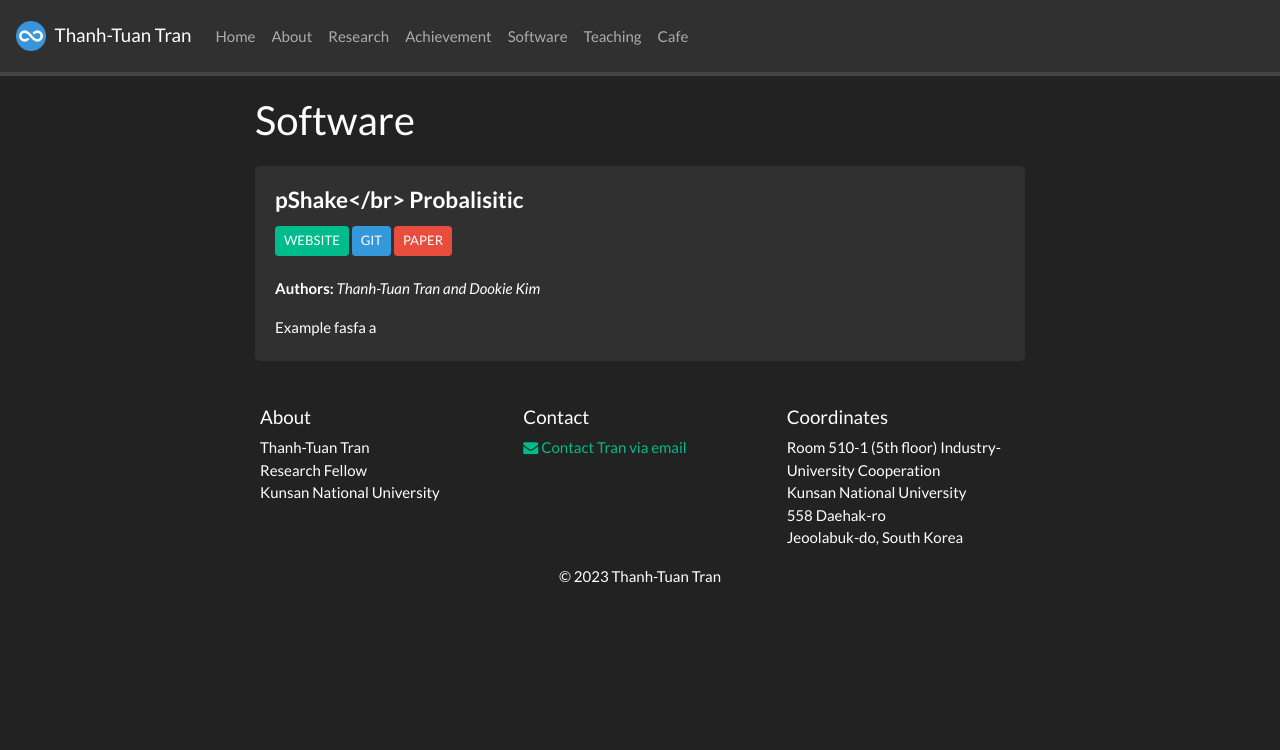
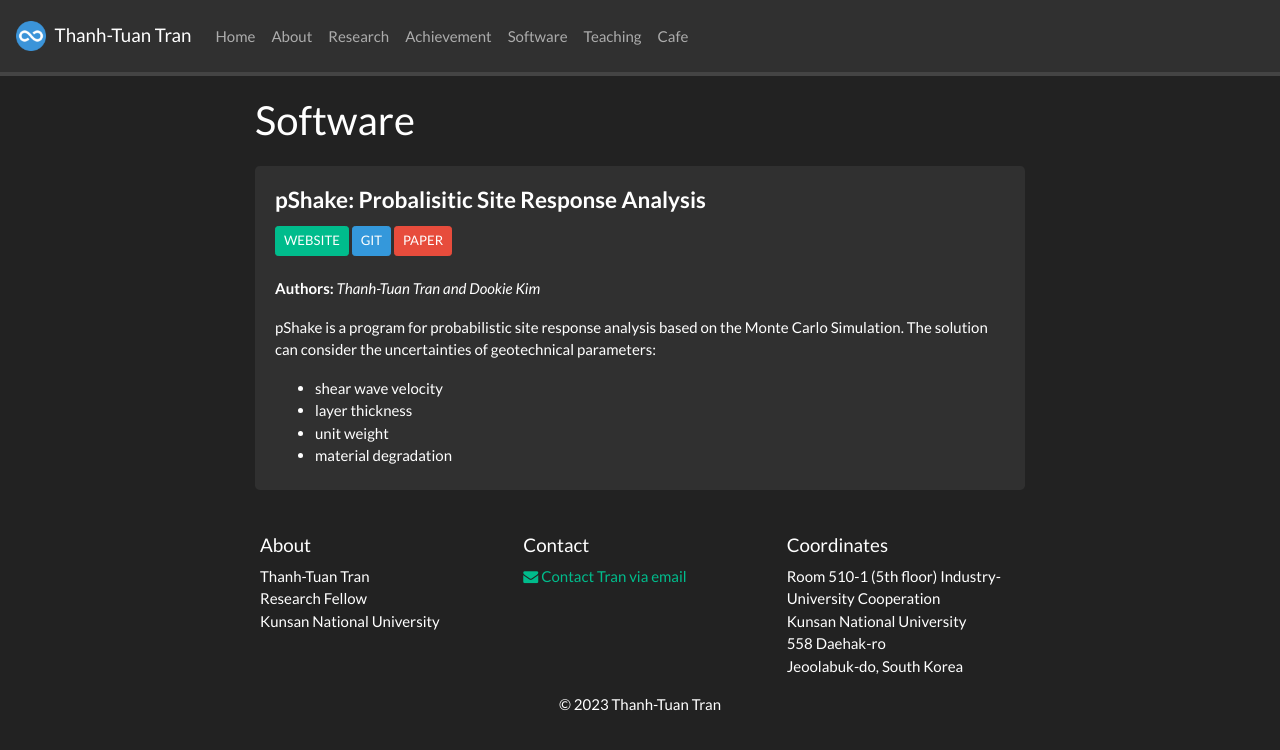
Before and after one commit to 3tbk/3tbk, a Jekyll site: the page built from _pages/software.md, in a window 1280 px wide. Shown: the top 750 px of the page. Built offline with Jekyll 4.4.1, drawn with Linux system fonts in a browser that asks for light colours; nearby versions of some CDN libraries; a style sheet for code colours, icons or effects is not loaded.

Commit message:
Update software.md

```diff
--- a/_pages/software.md
+++ b/_pages/software.md
@@ -39,8 +39,7 @@ iframe {
 <div class="jumbotron">
 <div class="row align-items-end">
 <div class="col-md-12 col-sm-12">
-<h4><b>pShake</br>
-  Probalisitic</b></h4>
+<h4><b>pShake: Probalisitic Site Response Analysis</b></h4>
 <a href="https://example.com" target="_blank"><button class="btn btn-success btn-sm">WEBSITE</button></a>
 <a href="https://github.com" target="_blank"><button class="btn btn-info btn-sm">GIT</button></a>
 <a href="{{ site.url }}{{ site.baseurl }}/papers/example_proceeding.pdf" target="_blank"><button class="btn btn-danger btn-sm">PAPER</button></a>
@@ -48,7 +47,13 @@ iframe {
 <b>Authors:</b>
 <i>Thanh-Tuan Tran and Dookie Kim</i>
 
-Example fasfa  a
+pShake is a program for probabilistic site response analysis based on the Monte Carlo Simulation. The solution can consider the uncertainties of geotechnical parameters:
+   <ul>
+        <li>shear wave velocity</li>
+        <li>layer thickness</li>
+        <li>unit weight</li>
+        <li>material degradation</li>
+   </ul>
 
 </div>
 </div>
```
